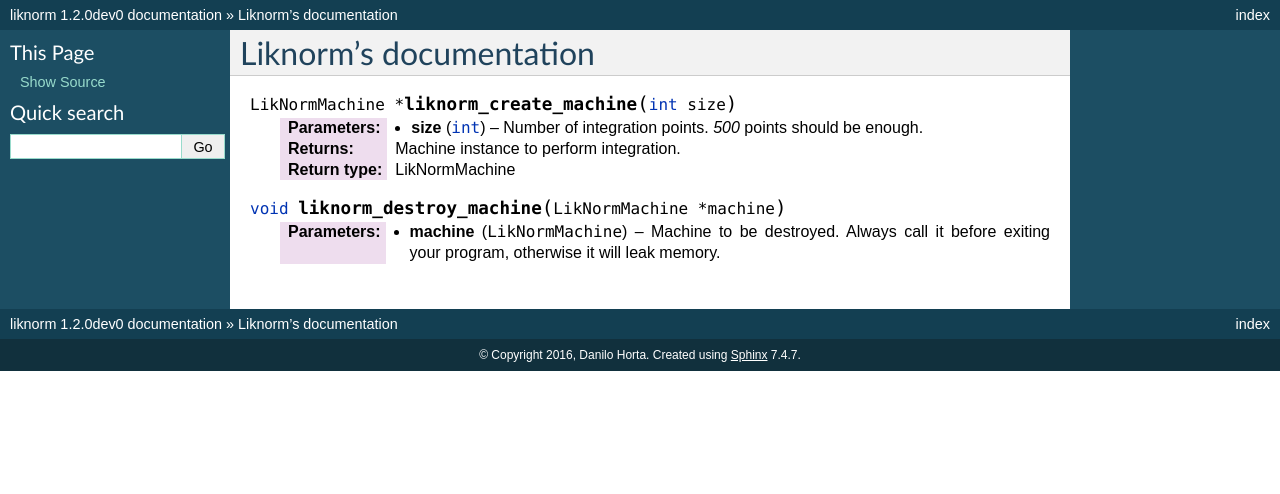
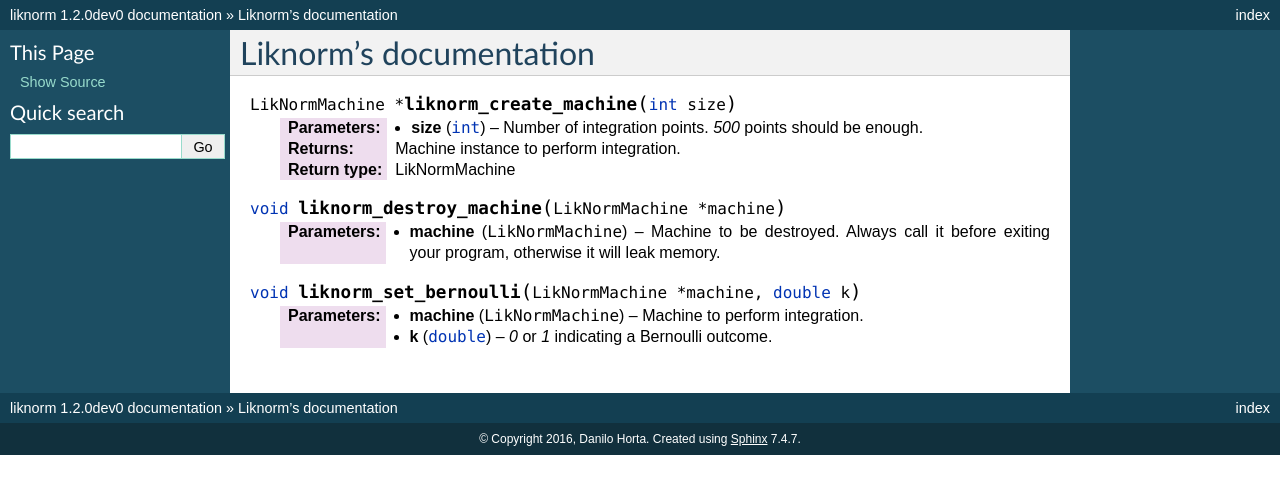
Before and after one commit to limix/liknorm, a Sphinx documentation site: the page built from doc/index.rst, in a window 1280 px wide. Shown: the top 494 px of the page. Built offline with Sphinx 7.4.7, drawn with Linux system fonts in a browser that asks for light colours.

Commit message:
set bernoulli

```diff
--- a/doc/index.rst
+++ b/doc/index.rst
@@ -14,3 +14,8 @@ Liknorm's documentation
   :param LikNormMachine machine: Machine to be destroyed. Always call it before
                                  exiting your program, otherwise it will
                                  leak memory.
+
+.. c:function:: void liknorm_set_bernoulli(LikNormMachine *machine, double k)
+
+  :param LikNormMachine machine: Machine to perform integration.
+  :param double k: `0` or `1` indicating a Bernoulli outcome.
```
